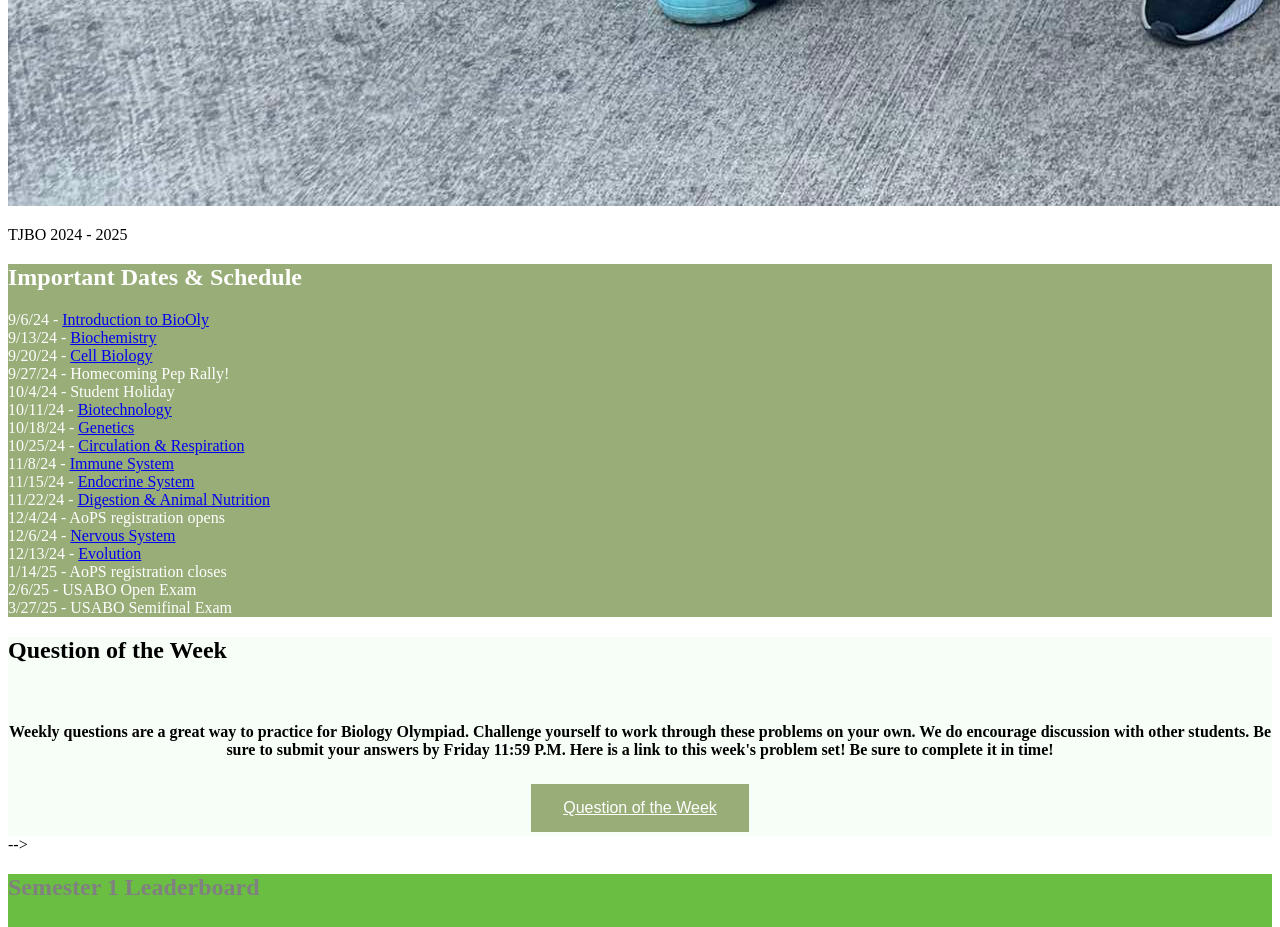
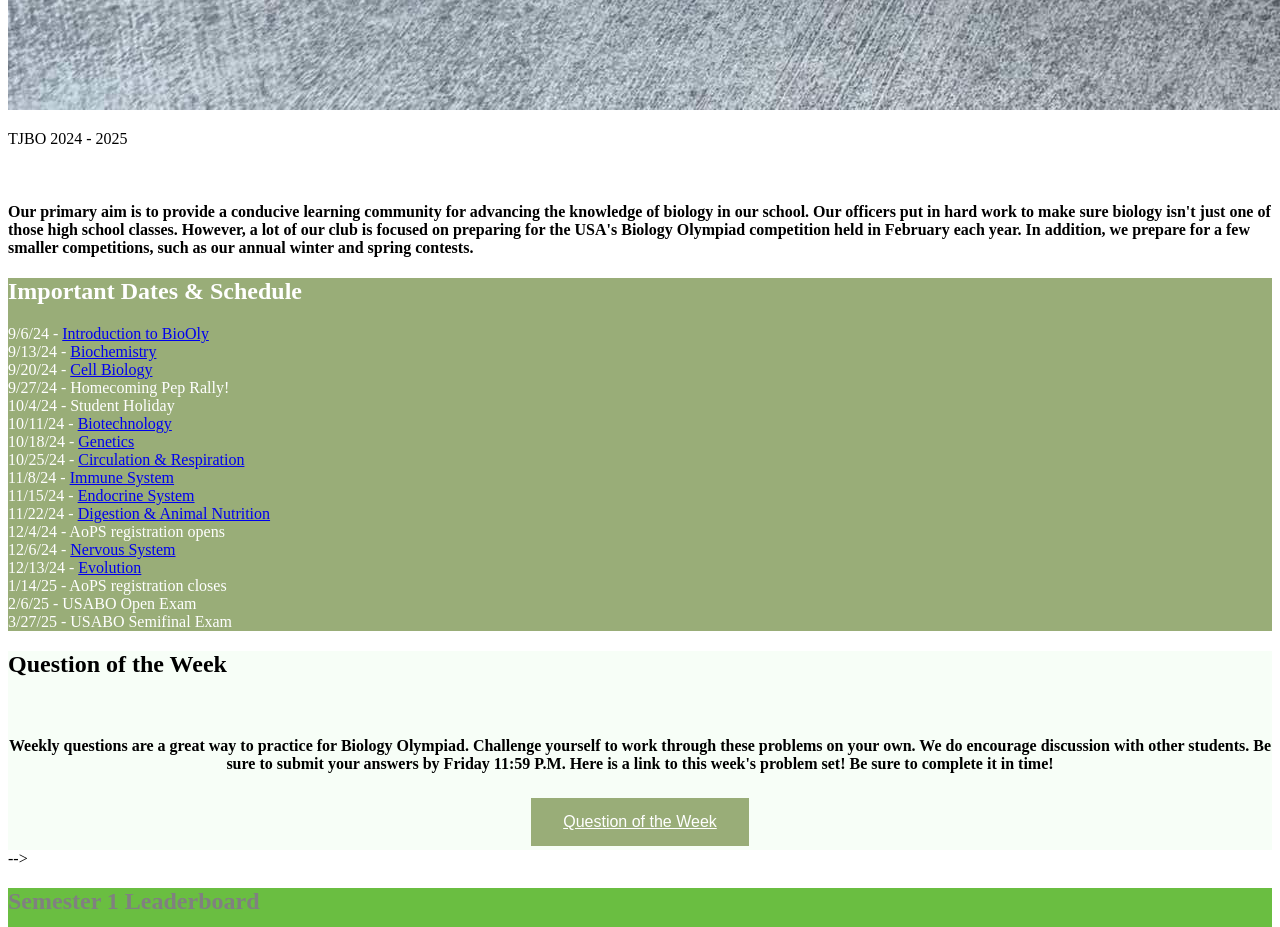
Before and after one commit to tjbiooly/tjbiooly.github.io, a plain HTML site: page index.html in a window 1280 px wide. Shown: the part 3300-4227 px from the top of the page. Drawn offline with nearby package versions, Linux system fonts and the light colour scheme; a script that the page names is missing.

Commit message:
Update index.html

```diff
--- a/index.html
+++ b/index.html
@@ -58,6 +58,8 @@
       <div class="row 150%">
         <div class="2u">&nbsp;</div>
         <div class="8u">
+          <img src="images/TJBO 24-25.jpg" alt="" style="width:4096px;height:3072px;" />
+          <p>TJBO 2024 - 2025 </p><br>
           <h4>Our primary aim is to provide a conducive learning community for advancing the knowledge of biology in our
             school.
             Our officers put in hard work to make sure biology isn't just one of those high school classes. However, a
@@ -65,8 +67,6 @@
             club is focused on preparing for the USA's Biology Olympiad competition held in February each year.
             In addition, we prepare for a few smaller competitions, such as our annual winter and spring contests.
           </h4>
-          <img src="images/TJBO 24-25.jpg" alt="" style="width:4096px;height:3072px;" />
-          <p>TJBO 2024 - 2025 </p>
         </div>
       </div>
     </div>
```
